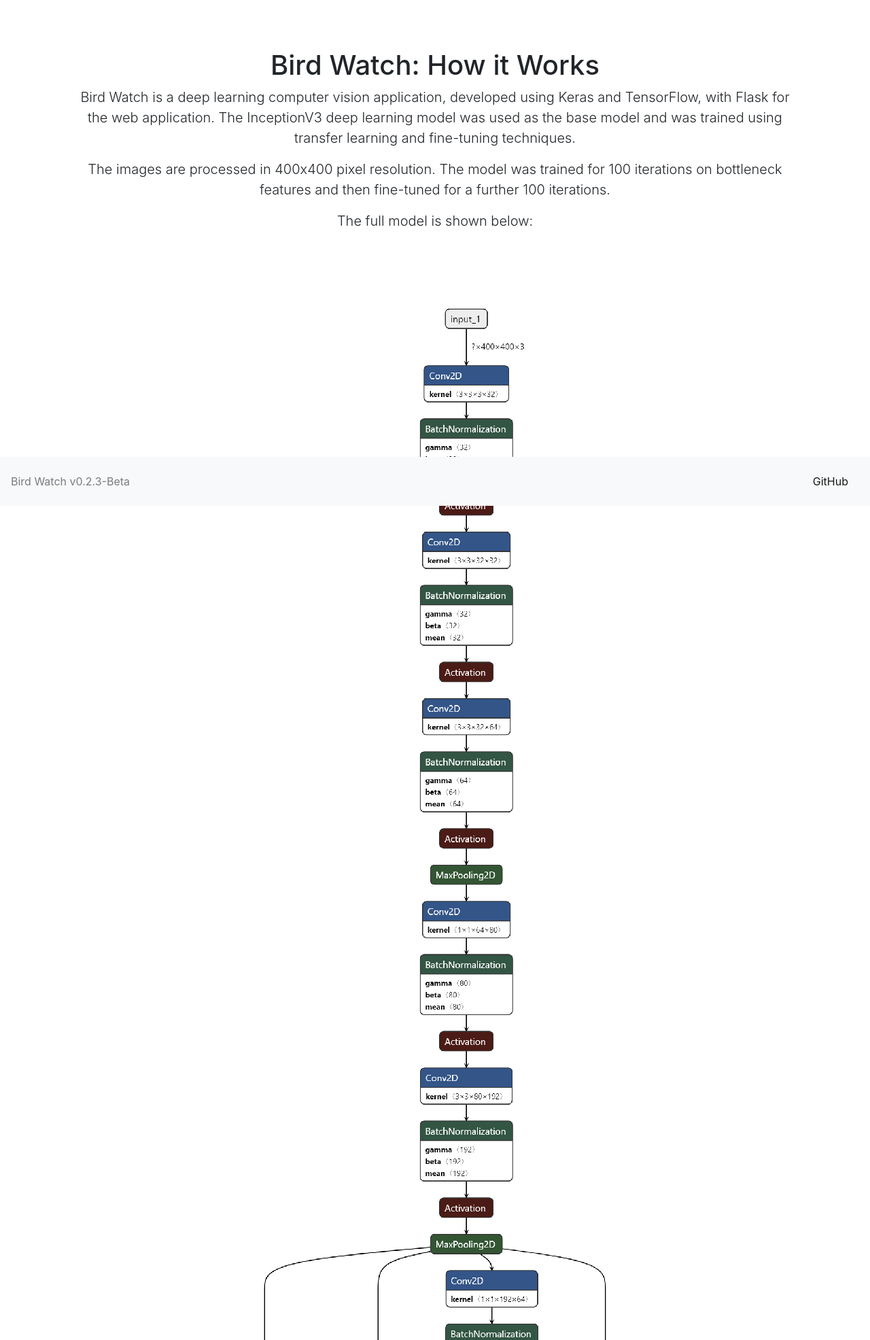
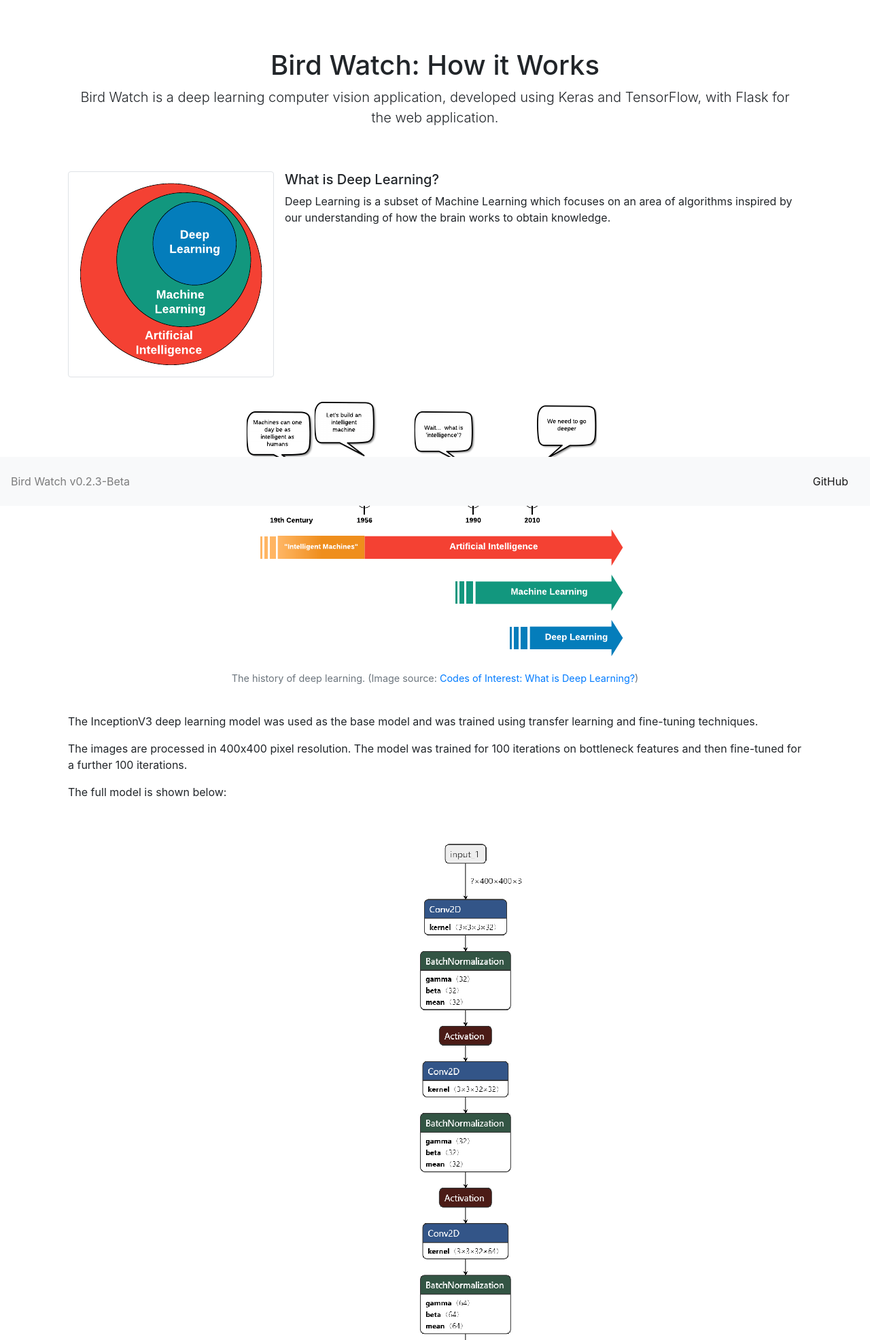
Before and after one commit to Thimira/bird_watch, a Flask app: page /howitworks in a window 1280 px wide. Shown: the part 56-2027 px from the top of the page at 68% size. Run offline with Flask 2, Linux system fonts and the light colour scheme; parts of the project's set-up code (start-up, migrations or seed data) failed here and were passed over; some libraries are stand-ins or nearby versions.

Commit message:
site content update

```diff
--- a/templates/howitworks.html
+++ b/templates/howitworks.html
@@ -1,6 +1,6 @@
 {% extends 'base.html' %}
 
-{% block metadesc %}How Bird Watch works: The science and the process behind the Deep Learning/AI and Computer Vision based bird image identification system.{% endblock %}
+{% block metadesc %}How Bird Watch works: The science and the components behind the Deep Learning/AI, Computer Vision based bird image identification system.{% endblock %}
 
 {% block title %}Bird Watch: How it Works{% endblock %}
 
@@ -23,11 +23,32 @@
 {% block content %}
     <div class="center-content">
         <h1>Bird Watch: How it Works</h1>
-        <p class="lead">Bird Watch is a deep learning computer vision application, developed using Keras and TensorFlow, with Flask for the web application. The InceptionV3 deep learning model was used as the base model and was trained using transfer learning and fine-tuning techniques.</p>
-        <p class="lead">The images are processed in 400x400 pixel resolution. The model was trained for 100 iterations on bottleneck features and then fine-tuned for a further 100 iterations.</p>
-        <p class="lead">The full model is shown below:</p>
+        <p class="lead">Bird Watch is a deep learning computer vision application, developed using Keras and TensorFlow, with Flask for the web application.</p>
+
     </div>
-    <img src="{{ url_for('static', filename='images/model.png') }}" class="img-fluid" alt="The deep learning model structure of bird watch">
+    <div class="container">
+        <div class="media">
+            <img src="{{ url_for('static', filename='images/DeepLearningVenn.png') }}" class="mr-3 img-thumbnail" alt="What is deep learning">
+            <div class="media-body">
+                <h5 class="mt-0">What is Deep Learning?</h5>
+                Deep Learning is a subset of Machine Learning which focuses on an area of algorithms inspired by our understanding of how the brain works to obtain knowledge.
+            </div>
+        </div>
+    </div>
+    <br />
+    <div class="container text-center">
+        <figure class="figure">
+            <img src="{{ url_for('static', filename='images/MLTimeline.png') }}" class="figure-img img-fluid rounded mx-auto d-block" alt="The history of deep learning">
+            <figcaption class="figure-caption">The history of deep learning. (Image source: <a href="https://www.codesofinterest.com/p/what-is-deep-learning.html" target="_blank">Codes of Interest: What is Deep Learning?</a>)</figcaption>
+        </figure>
+    </div>
+    <br />
+    <div class="container">
+        <p>The InceptionV3 deep learning model was used as the base model and was trained using transfer learning and fine-tuning techniques.</p>
+        <p>The images are processed in 400x400 pixel resolution. The model was trained for 100 iterations on bottleneck features and then fine-tuned for a further 100 iterations.</p>
+        <p>The full model is shown below:</p>
+        <img src="{{ url_for('static', filename='images/model.png') }}" class="img-fluid" alt="The deep learning model structure of bird watch">
+    </div>
     <br />
     <br />
     <br />
--- a/templates/index.html
+++ b/templates/index.html
@@ -1,6 +1,6 @@
 {% extends 'base.html' %}
 
-{% block metadesc %}Bird Watch: The Bird Image Identification System. A best tool for wildlife photographers, bird/nature enthusiasts, researchers and academics. The system works using Deep Learning/AI and Computer Vision techniques.{% endblock %}
+{% block metadesc %}Bird Watch: The Bird Image Identification System. The best tool for wildlife photographers, bird/nature enthusiasts, researchers and academics. The system works using Deep Learning/AI and Computer Vision techniques.{% endblock %}
 
 {% block title %}Bird Watch: Home{% endblock %}
 
@@ -25,7 +25,7 @@
     {% if not label %}
     <div class="jumbotron">
         <h1 class="display-4">Bird Watch</h1>
-        <p class="lead">The Bird Image Identification System. A best tool for wildlife photographers, bird/nature enthusiasts, researchers and academics.</p>
+        <p class="lead">The Bird Image Identification System. A useful tool for wildlife photographers, bird/nature enthusiasts, researchers and academics.</p>
         <hr class="my-4">
         <p class="lead">Upload your bird images below, and the system will try to recognition them using Deep Learning/AI and Computer Vision.</p>
     </div>
@@ -59,7 +59,7 @@
                     <div class="card-body">
                         <h5 class="card-title">Identification</h5>
                         <p class="card-text">Predicted : {{label}}</p>
-                        <p class="card-text">Confidence [0-100] : </p>
+                        <p class="card-text">Confidence [0-100]% : </p>
                         <div class="progress">
                             <div class="
                             {%- if prob|float > 80 -%}
```
Also changed, not shown: templates/about.html (+5 -6 lines), static/images/DeepLearningVenn.png (added), static/images/MLTimeline.png (added).
